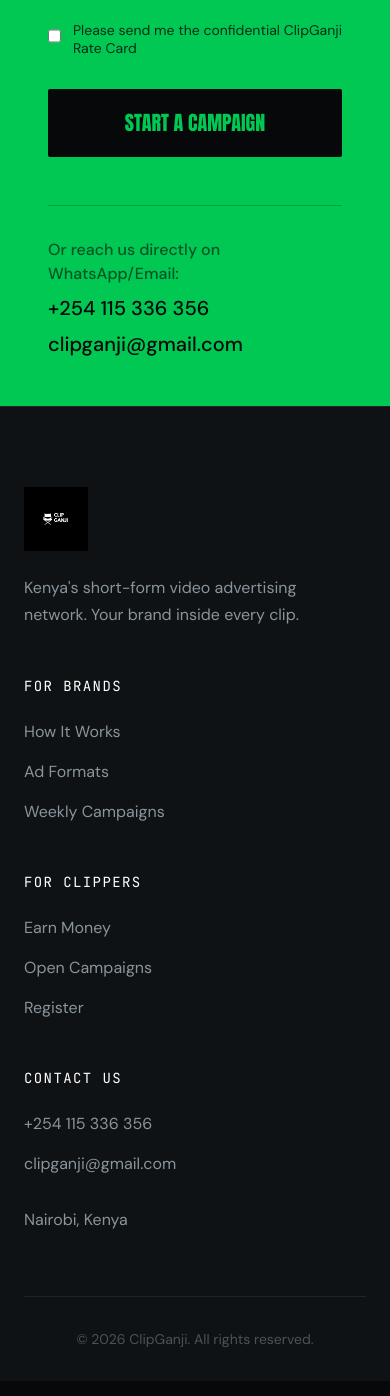
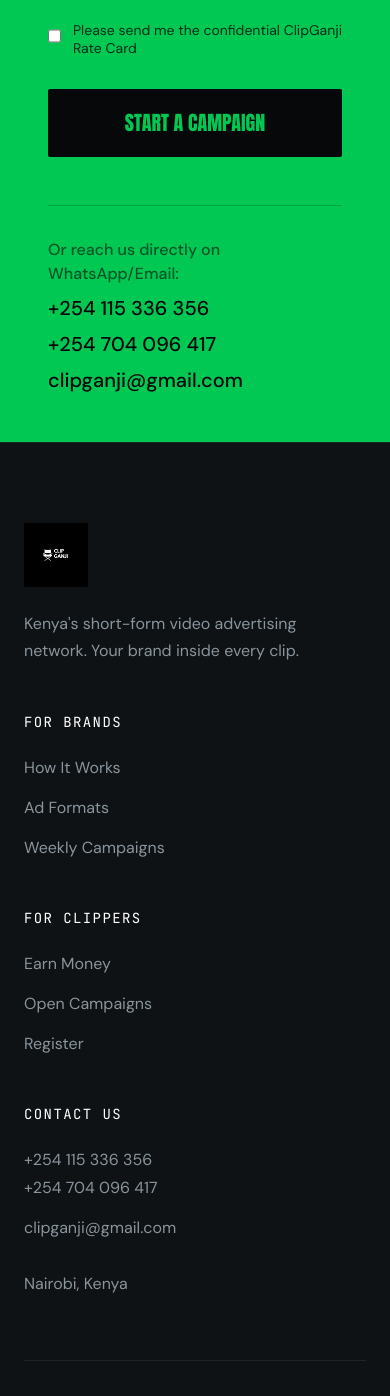
Before and after one commit to NewLongMoney/ClipGanji, a Next.js app: page / in a window 390 px wide. Shown: the part 9459-10855 px from the top of the page. Built offline with nearby package versions, Linux system fonts and the light colour scheme.

Commit message:
feat: add new contact phone number 0704096417 to Footer, ContactCTA, and Dashboard

```diff
--- a/app/clippers/dashboard/page.tsx
+++ b/app/clippers/dashboard/page.tsx
@@ -286,10 +286,16 @@
             <div className="bg-[#00C853]/5 border border-[#00C853]/20 rounded-3xl p-6">
                 <h4 className="text-white text-xs font-bold uppercase tracking-widest mb-2">Need Support?</h4>
                 <p className="text-[#8A949C] text-[10px] leading-relaxed mb-4 font-sans">Our admins are online to help you verify views or troubleshoot links.</p>
-                <a href="https://wa.me/254702005560" target="_blank" rel="noreferrer"
-                   className="text-[#00C853] text-[10px] font-anton uppercase tracking-widest flex items-center gap-2">
-                   Contact WhatsApp →
-                </a>
+                <div className="flex flex-col gap-2">
+                   <a href="https://wa.me/254702005560" target="_blank" rel="noreferrer"
+                      className="text-[#00C853] text-[10px] font-anton uppercase tracking-widest flex items-center gap-2">
+                      Contact Admin 1 →
+                   </a>
+                   <a href="https://wa.me/254704096417" target="_blank" rel="noreferrer"
+                      className="text-[#00C853] text-[10px] font-anton uppercase tracking-widest flex items-center gap-2">
+                      Contact Admin 2 →
+                   </a>
+                </div>
             </div>
           </div>
 
--- a/app/components/layout/Footer.tsx
+++ b/app/components/layout/Footer.tsx
@@ -37,8 +37,9 @@
                     {/* Column 4 */}
                     <div className="flex flex-col gap-4">
                         <h4 className="font-mono text-white text-sm tracking-widest uppercase mb-2">Contact Us</h4>
-                        <div className="font-sans text-gray-light">
+                        <div className="font-sans text-gray-light flex flex-col gap-1">
                             <a href="https://wa.me/254115336356?text=Hi%20ClipGanji!%20I'd%20like%20to%20start%20a%20brand%20campaign." target="_blank" rel="noopener noreferrer" className="hover:text-green transition-colors">+254 115 336 356</a>
+                            <a href="https://wa.me/254704096417?text=Hi%20ClipGanji!%20I'd%20like%20to%20start%20a%20brand%20campaign." target="_blank" rel="noopener noreferrer" className="hover:text-green transition-colors">+254 704 096 417</a>
                         </div>
                         <div className="font-sans text-gray-light">
                             <a href="mailto:clipganji@gmail.com" className="hover:text-green transition-colors">clipganji@gmail.com</a>
--- a/app/components/sections/ContactCTA.tsx
+++ b/app/components/sections/ContactCTA.tsx
@@ -147,9 +147,12 @@
 
                                 <div className="mt-12 pt-8 border-t border-black/20 font-sans font-medium">
                                     <div className="text-black/60 mb-2">Or reach us directly on WhatsApp/Email:</div>
-                                    <div className="text-xl">
+                                    <div className="text-xl flex flex-col gap-2">
                                         <a href="https://wa.me/254115336356?text=Hi%20ClipGanji!%20I'd%20like%20to%20start%20a%20campaign." target="_blank" rel="noopener noreferrer" className="hover:text-white transition-colors">
                                             +254 115 336 356
+                                        </a>
+                                        <a href="https://wa.me/254704096417?text=Hi%20ClipGanji!%20I'd%20like%20to%20start%20a%20campaign." target="_blank" rel="noopener noreferrer" className="hover:text-white transition-colors">
+                                            +254 704 096 417
                                         </a>
                                     </div>
                                     <div className="text-xl mt-2">
```
